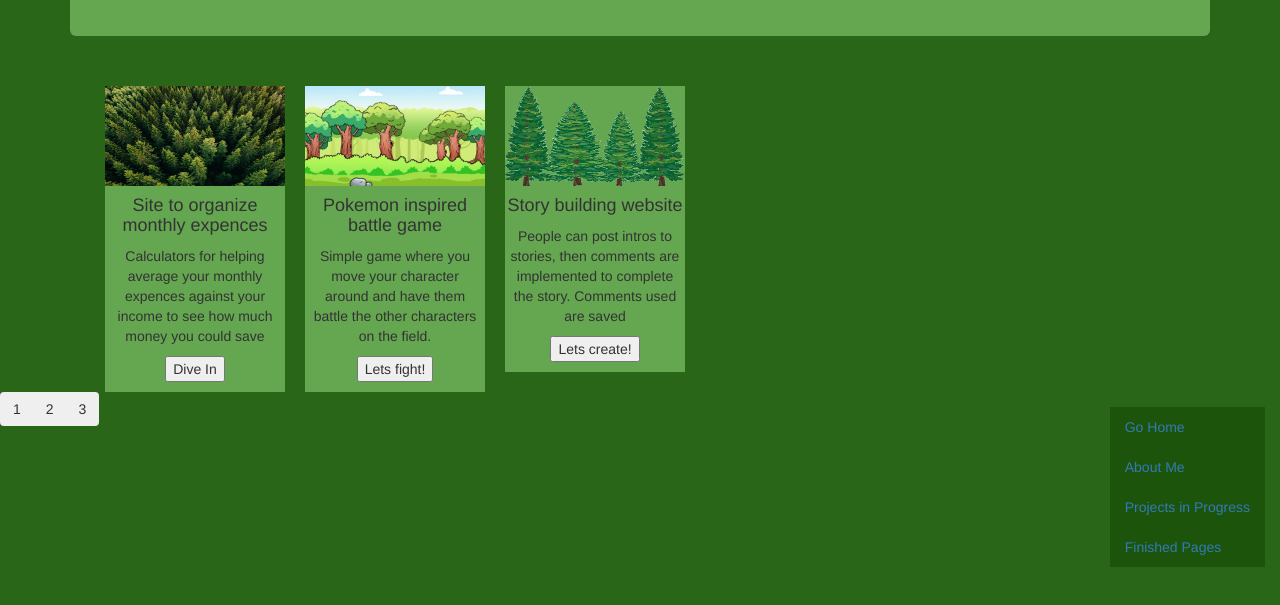
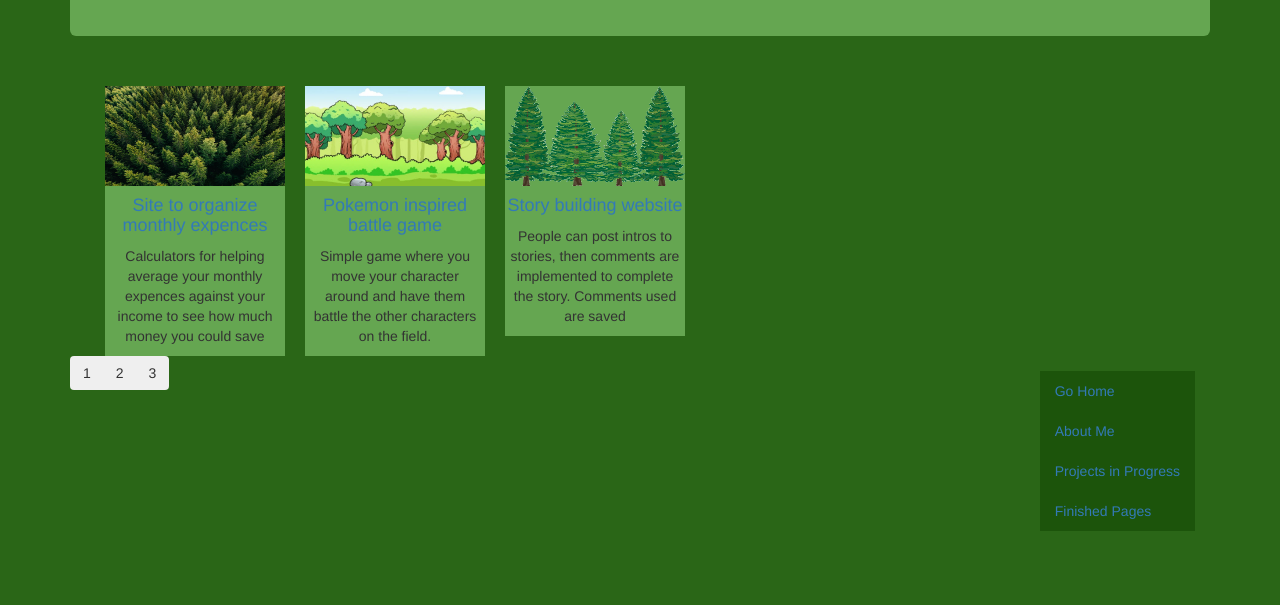
Before and after one commit to mswart503/homepage, a plain HTML site: page worksinprogress.html in a window 1280 px wide. Shown: the part 123-728 px from the top of the page. Drawn offline with Linux system fonts and the light colour scheme.

Commit message:
remove buttons from work in progress and made titles links

```diff
--- a/worksinprogress.html
+++ b/worksinprogress.html
@@ -17,26 +17,22 @@
       <div class="card green card-space" style="width: 18rem;">
         <img src="images/topforest.jpg" class="card-img-top cardpic" alt="trees">
         <div class="card-body center">
-          <h4 class="card-title center">Site to organize monthly expences</h4>
+          <h4 class="card-title center"><a href="future/futureplanning.html">Site to organize monthly expences</a></h4>
           <p>Calculators for helping average your monthly expences against your income to see how much money you could save</p>
-          <button class="give-me-space" type="button" name="button">Dive In</button>
         </div>
       </div>
       <div class="card green card-space" style="width: 18rem;">
         <img src="images/forest.jpg" class="card-img-top cardpic" alt="trees">
         <div class="card-body center">
-          <h4 class="card-title center">Pokemon inspired battle game</h4>
+          <h4 class="card-title center"><a href="pokegame/pokegame.html">Pokemon inspired battle game</a></h4>
           <p class="text-space">Simple game where you move your character around and have them battle the other characters on the field.</p>
-          <button class="give-me-space" type="button" name="button">Lets fight!</button>
         </div>
       </div>
       <div class="card green card-space" style="width: 18rem;">
         <img src="images/fir-tree.png" class="card-img-top cardpic" alt="trees">
         <div class="card-body center">
-          <h4 class="card-title center">Story building website</h4>
+          <h4 class="card-title center"><a href="#">Story building website</a></h4>
           <p class="text-space">People can post intros to stories, then comments are implemented to complete the story. Comments used are saved</p>
-          <button href="pokegame/pokegame.html" class="give-me-space" type="button" name="button">Lets create!</button>
-        </div>
       </div>
     </div>
     </div>
```
Also changed, not shown: future/futureplanning.html (added, +17 -0 lines).
